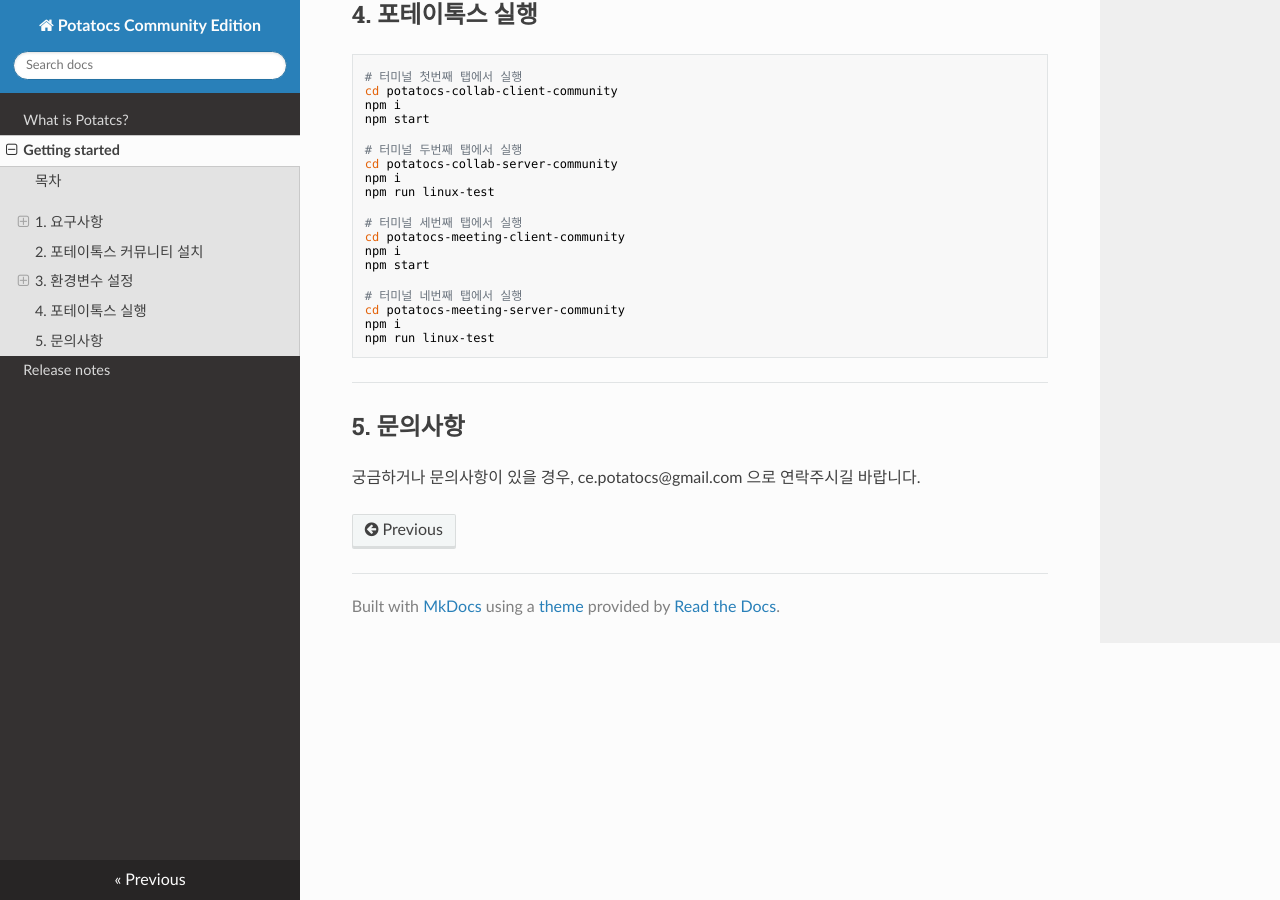
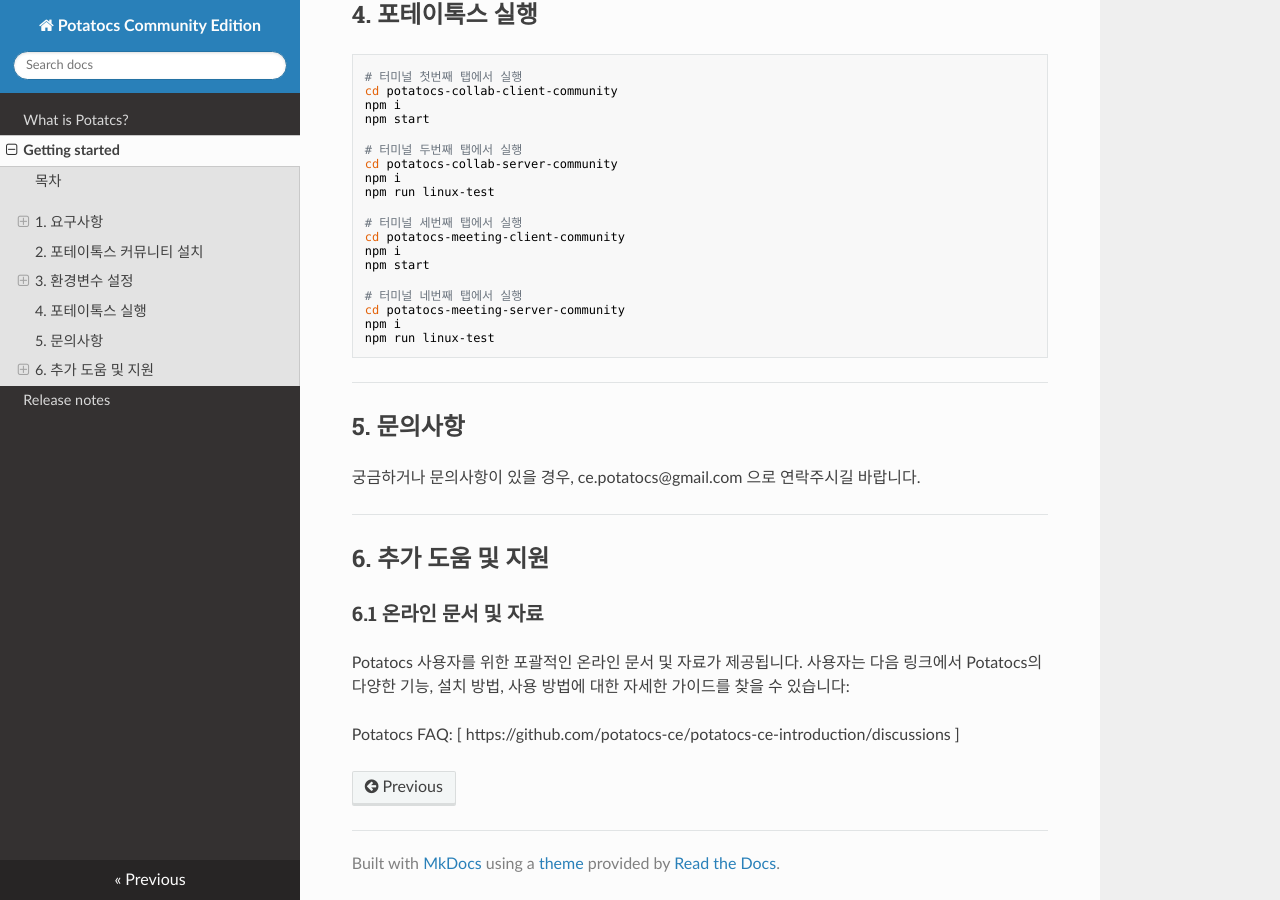
Before and after one commit to potatocs-ce/potatocs-ce-introduction, an MkDocs documentation site: the page built from docs/install.md, in a window 1280 px wide and 900 px high, scrolled down 3729 px. Built offline with MkDocs 1.6.1, drawn with Linux system fonts in a browser that asks for light colours; nearby versions of some CDN libraries.

Commit message:
[Update] add README.md support contents

```diff
--- a/docs/install.md
+++ b/docs/install.md
@@ -236,3 +236,13 @@
 ## 5. 문의사항
 
 궁금하거나 문의사항이 있을 경우, ce.potatocs@gmail.com 으로 연락주시길 바랍니다.
+
+
+---
+## 6. 추가 도움 및 지원
+
+### 6.1 온라인 문서 및 자료
+Potatocs 사용자를 위한 포괄적인 온라인 문서 및 자료가 제공됩니다.
+사용자는 다음 링크에서 Potatocs의 다양한 기능, 설치 방법, 사용 방법에 대한 자세한 가이드를 찾을 수 있습니다:
+
+Potatocs FAQ: [ https://github.com/potatocs-ce/potatocs-ce-introduction/discussions ]
```
